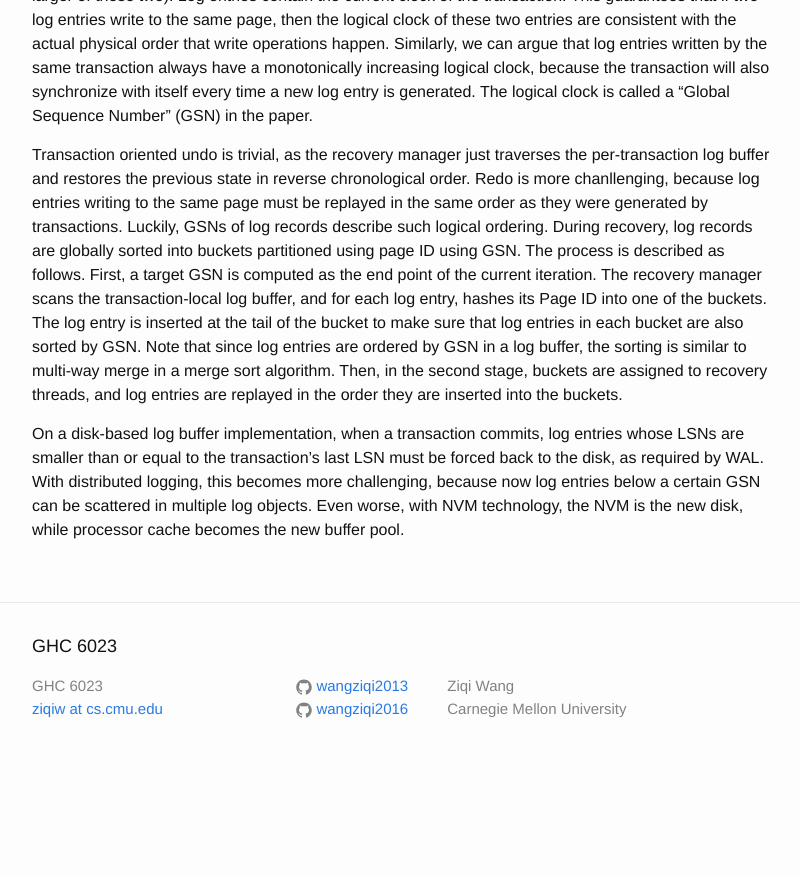
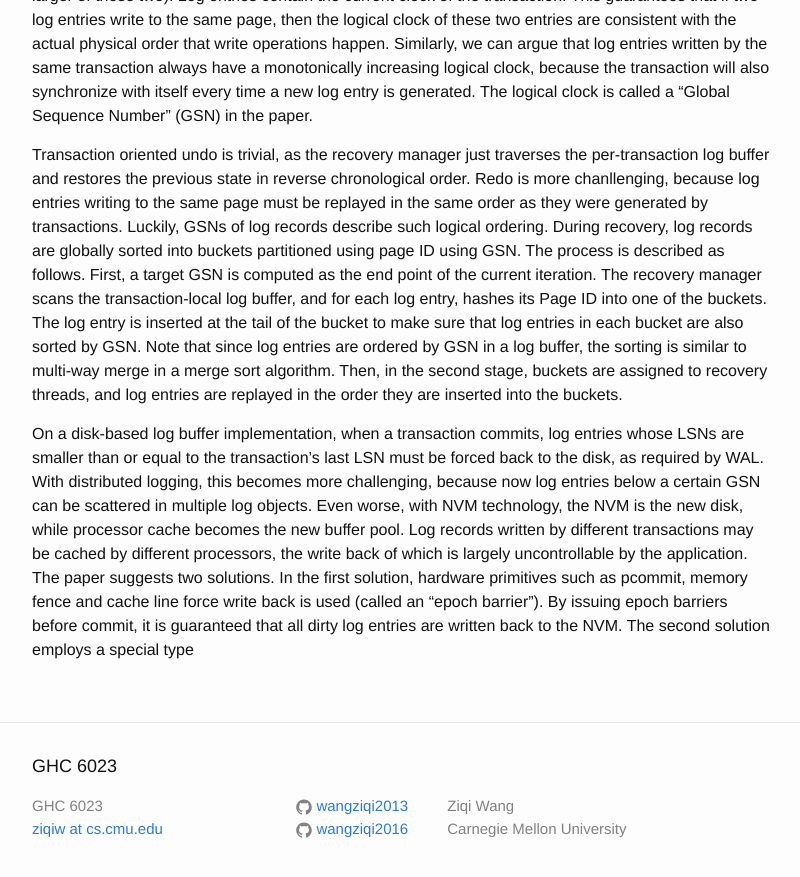
Before and after one commit to wangziqi2013/wangziqi2013.github.io, a Jekyll site: the page built from _posts/2019-02-01-Scalable-Logging_through-Emerging-Non-Volatile-Memory.markdown, in a window 1280 px wide and 900 px high, scrolled down 2917 px. Shown: the top 877 px of the window, without its empty margins (238-1038 px from the left). Built offline with Jekyll 4.4.1, drawn with Linux system fonts in a browser that asks for light colours; before the commit the page ends 3697 px from its top, so only the background shows below that.

Commit message:
Adding epoch barrier

```diff
--- a/_posts/2019-02-01-Scalable-Logging_through-Emerging-Non-Volatile-Memory.markdown
+++ b/_posts/2019-02-01-Scalable-Logging_through-Emerging-Non-Volatile-Memory.markdown
@@ -122,4 +122,8 @@ to recovery threads, and log entries are replayed in the order they are inserted
 On a disk-based log buffer implementation, when a transaction commits, log entries whose LSNs are smaller than or equal to
 the transaction's last LSN must be forced back to the disk, as required by WAL. With distributed logging, this becomes more
 challenging, because now log entries below a certain GSN can be scattered in multiple log objects. Even worse, with NVM
-technology, the NVM is the new disk, while processor cache becomes the new buffer pool.
+technology, the NVM is the new disk, while processor cache becomes the new buffer pool. Log records written by different
+transactions may be cached by different processors, the write back of which is largely uncontrollable by the application.
+The paper suggests two solutions. In the first solution, hardware primitives such as pcommit, memory fence and cache line
+force write back is used (called an "epoch barrier"). By issuing epoch barriers before commit, it is guaranteed that all
+dirty log entries are written back to the NVM. The second solution employs a special type
```
